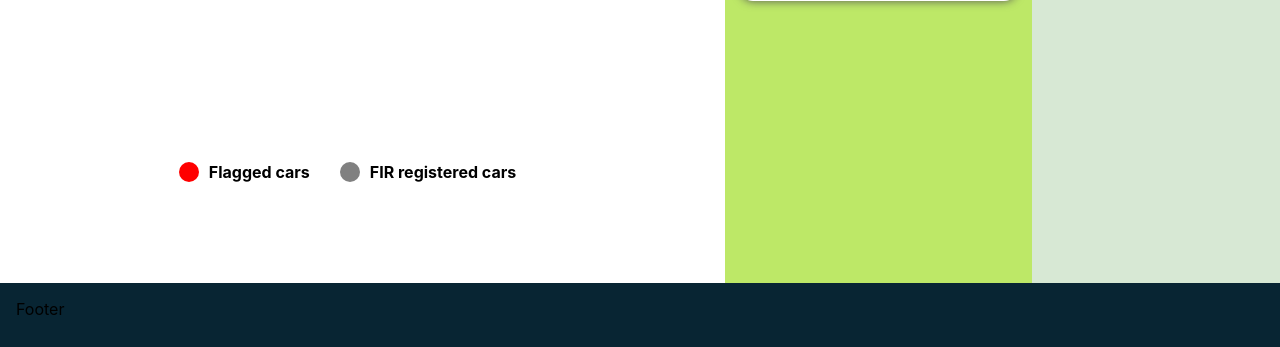
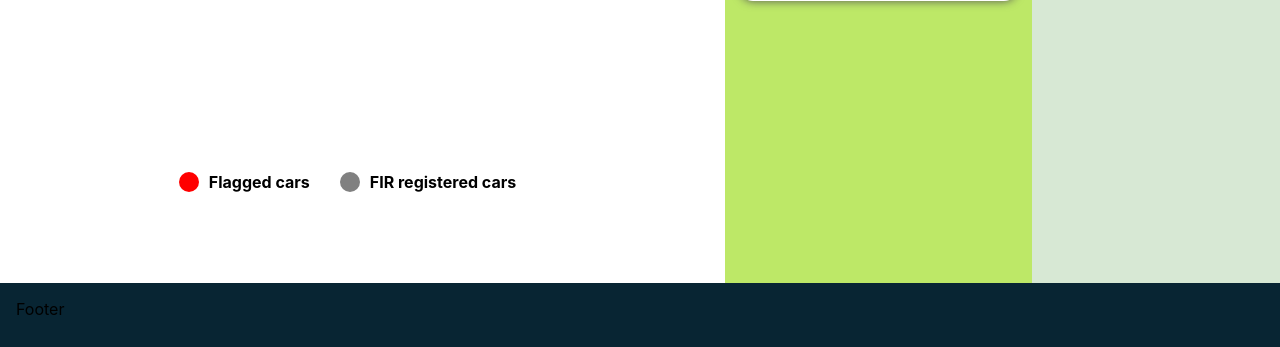
Before and after one commit to Tushar-Edge/suvds, a Flask app: page / in a window 1280 px wide. Shown: the part 453-800 px from the top of the page. Run offline with Flask 3, Linux system fonts and the light colour scheme; some libraries are stand-ins or nearby versions.

Commit message:
mapped ok added

```diff
--- a/static/css/report_table.css
+++ b/static/css/report_table.css
@@ -70,7 +70,7 @@
     display: flex;
     align-items: center;
     justify-content: center;
-    margin-top: 20px;
+    margin-top: 30px;
   }
 
   .legend-item {
--- a/static/js/data.js
+++ b/static/js/data.js
@@ -142,13 +142,24 @@ function showPopup(popupContainer) {
               popupContainer.appendChild(popup);
 
               // create a close button for the popup
-              var closeButton = document.createElement("span");
-              closeButton.setAttribute("class", "close-"+ data.newprice);
-              closeButton.setAttribute("onclick", "closePopup(popupContainer)");
-              closeButton.innerHTML = "&times;";
-              popup.appendChild(closeButton);
+              // var closeButton = document.createElement("span");
+              // closeButton.setAttribute("class", "close-"+ data.newprice);
+              // closeButton.setAttribute("onclick", "closePopup(popupContainer)");
+              // closeButton.innerHTML = "&times;";
+              // popup.appendChild(closeButton);
 
-              // create a new images container for the popup
+
+                            // Add event listener for "keydown" event on document
+              document.addEventListener("keydown", function(event) {
+                // Check if "Esc" key was pressed
+                if (event.key === "Escape") {
+                  // Call closePopup() function to close popup container
+                  closePopup(popupContainer);
+                }
+              });
+
+
+                            // create a new images container for the popup
               var imagesContainer = document.createElement("div");
               imagesContainer.setAttribute("id", "images-container-"+ data.newprice);
               popup.appendChild(imagesContainer);
@@ -188,7 +199,7 @@ function showPopup(popupContainer) {
 
                 //add css to mapid
                 mapid.style.width = "100%";
-                mapid.style.height = "500px";
+                mapid.style.height = "550px";
 
 
 
```
